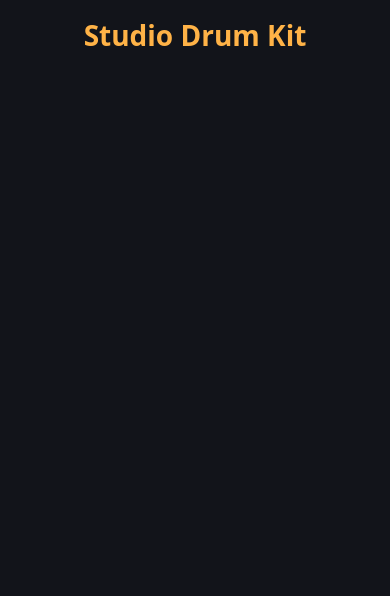
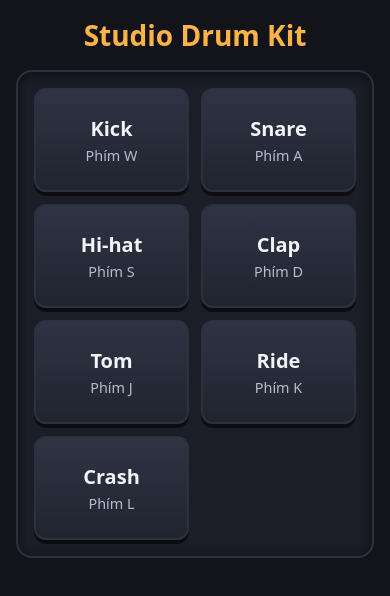
Before and after one commit to lqnanh/24521155_LeNguyenNgoc_Lab3, a React (Vite) app in the folder hw1/: page / in a window 390 px wide. Shown: the top 596 px of the page. Built offline with nearby package versions, Linux system fonts and the light colour scheme.

Commit message:
feat(hw1): add semantic drum pad grid with responsive layout

```diff
--- a/hw1/src/App.jsx
+++ b/hw1/src/App.jsx
@@ -1,3 +1,4 @@
+import DrumMachine from './DrumMachine/DrumMachine.jsx';
 import styles from './App.module.css';
 
 function App() {
@@ -6,6 +7,7 @@ function App() {
       <header className={styles.header}>
         <h1 className={styles.title}>Studio Drum Kit</h1>
       </header>
+      <DrumMachine />
     </main>
   );
 }
--- /dev/null
+++ b/hw1/src/DrumMachine/DrumMachine.jsx
@@ -0,0 +1,27 @@
+import { PADS } from './pads.js';
+import styles from './DrumMachine.module.css';
+
+function DrumMachine() {
+  return (
+    <section className={styles.machine} aria-label="Bàn trống">
+      <ul className={styles.grid}>
+        {PADS.map((pad) => (
+          <li key={pad.id} className={styles.cell}>
+            <button
+              type="button"
+              className={styles.pad}
+              aria-pressed={false}
+            >
+              <span className={styles.name}>{pad.name}</span>
+              <span className={styles.shortcut}>
+                Phím {pad.shortcut.replace('Key', '')}
+              </span>
+            </button>
+          </li>
+        ))}
+      </ul>
+    </section>
+  );
+}
+
+export default DrumMachine;
--- /dev/null
+++ b/hw1/src/DrumMachine/DrumMachine.module.css
@@ -0,0 +1,87 @@
+.machine {
+  --color-panel: #1b1e27;
+  --color-panel-edge: #2c3140;
+  --color-pad-top: #2f3445;
+  --color-pad-bottom: #20242f;
+  --color-pad-hover: #3a4056;
+  --color-text: #f2f4f8;
+  --color-muted: #b4bccd;
+  --color-accent: #ffb347;
+  --color-shadow: rgba(0, 0, 0, 0.55);
+
+  box-sizing: border-box;
+  max-width: 44rem;
+  margin: 1rem auto 0;
+  padding: 1rem;
+  background: var(--color-panel);
+  border: 2px solid var(--color-panel-edge);
+  border-radius: 1rem;
+  box-shadow: inset 0 2px 12px var(--color-shadow);
+}
+
+.grid {
+  display: grid;
+  grid-template-columns: repeat(auto-fit, minmax(min(100%, 8.5rem), 1fr));
+  gap: 0.75rem;
+  margin: 0;
+  padding: 0;
+  list-style: none;
+}
+
+.cell {
+  min-width: 0;
+}
+
+.pad {
+  box-sizing: border-box;
+  display: flex;
+  flex-direction: column;
+  align-items: center;
+  justify-content: center;
+  gap: 0.25rem;
+  width: 100%;
+  min-height: 6.5rem;
+  padding: 0.75rem;
+  background: linear-gradient(
+    180deg,
+    var(--color-pad-top),
+    var(--color-pad-bottom)
+  );
+  color: var(--color-text);
+  border: 2px solid var(--color-panel-edge);
+  border-radius: 0.75rem;
+  box-shadow: 0 4px 0 var(--color-shadow);
+  font: inherit;
+  cursor: pointer;
+  transition: transform 0.08s ease, background 0.08s ease;
+}
+
+.pad:hover {
+  background: var(--color-pad-hover);
+}
+
+.pad:active {
+  transform: translateY(3px);
+  box-shadow: 0 1px 0 var(--color-shadow);
+}
+
+.pad:focus-visible {
+  outline: 3px solid var(--color-accent);
+  outline-offset: 3px;
+}
+
+.pad[aria-pressed='true'] {
+  border-color: var(--color-accent);
+  box-shadow: 0 0 14px var(--color-accent);
+}
+
+.name {
+  font-size: 1.25rem;
+  font-weight: 700;
+  overflow-wrap: anywhere;
+}
+
+.shortcut {
+  font-size: 0.9rem;
+  color: var(--color-muted);
+}
```
